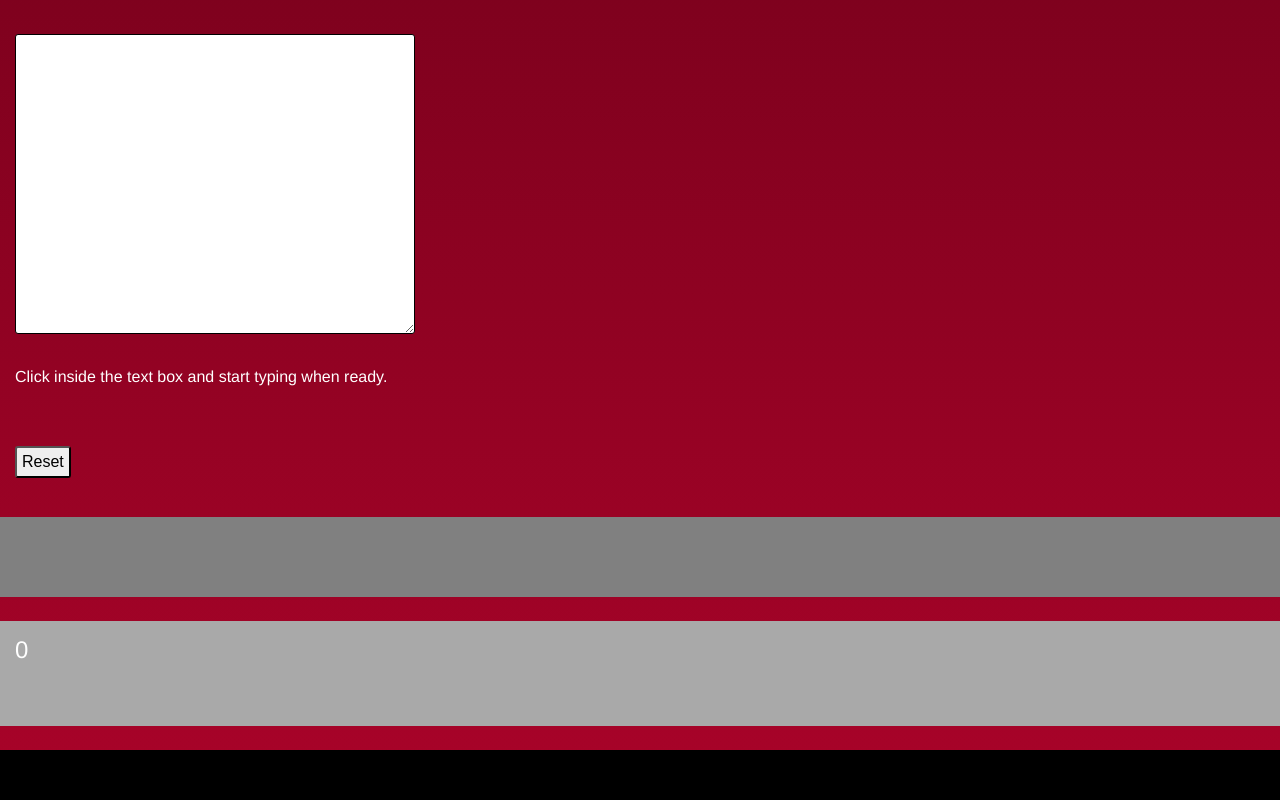
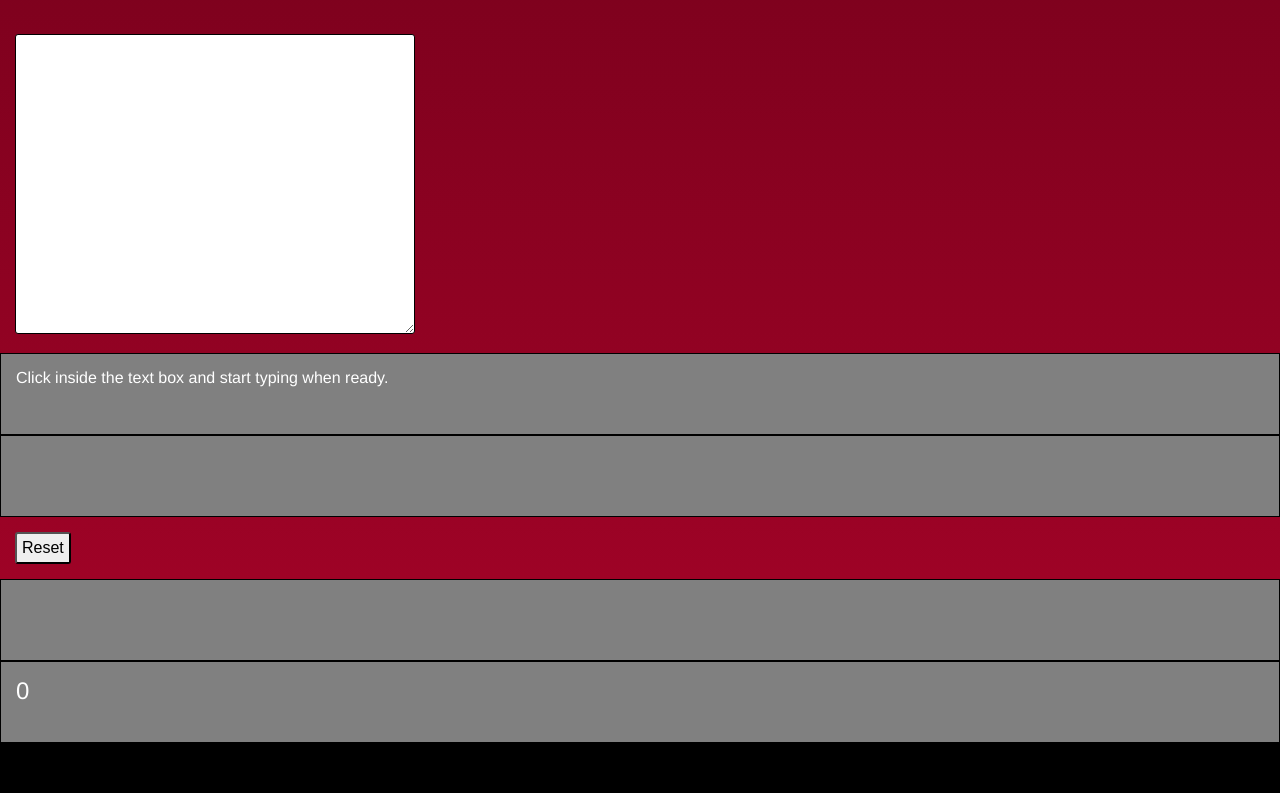
Before and after one commit to ArchieAtOrigins/CountBackspaces, a plain HTML site: page index.html in a window 1280 px wide. Shown: the part 343-1143 px from the top of the page. Drawn offline with Linux system fonts and the light colour scheme.

Commit message:
Cleaned up to make styling DRYer

```diff
--- a/style.css
+++ b/style.css
@@ -48,13 +48,13 @@ button {
 	padding: 15px;
 }
 
-#backspace, #noBackspace {
-	font-size: 1em;
+#backspace, #noBackspace, #currentscore, #highscore {
+	background: grey;
+	border: 1px solid black;
+	margin: 0;
 	padding: 15px;
-}
-#highscore {
-	background: white;
-	min-height: 150px;
+	min-height: 50px;
+	color: white;
 }
 .clearfix::after {
 	content: "";
@@ -65,13 +65,3 @@ footer {
 	background: black;
 	min-height: 50px;
 }
-#currentscore {
-	background: grey;
-	min-height: 50px;
-	color: white:;
-}
-#highscore {
-	background: darkgrey;
-	min-height: 75px;
-	color: white:;
-}
```
